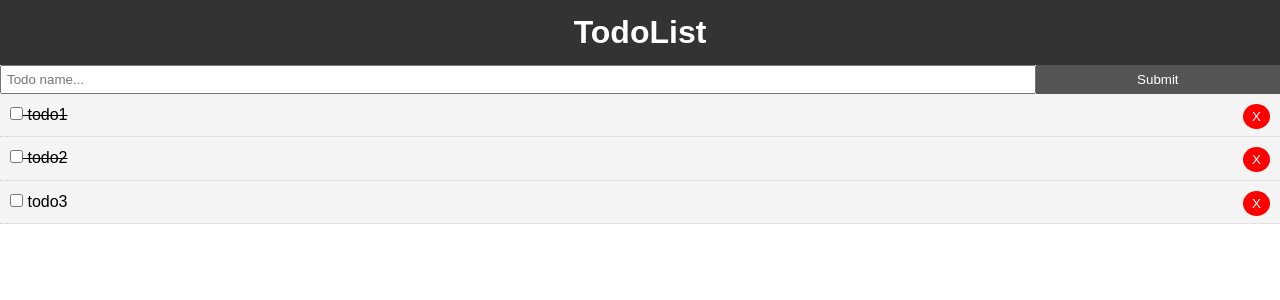
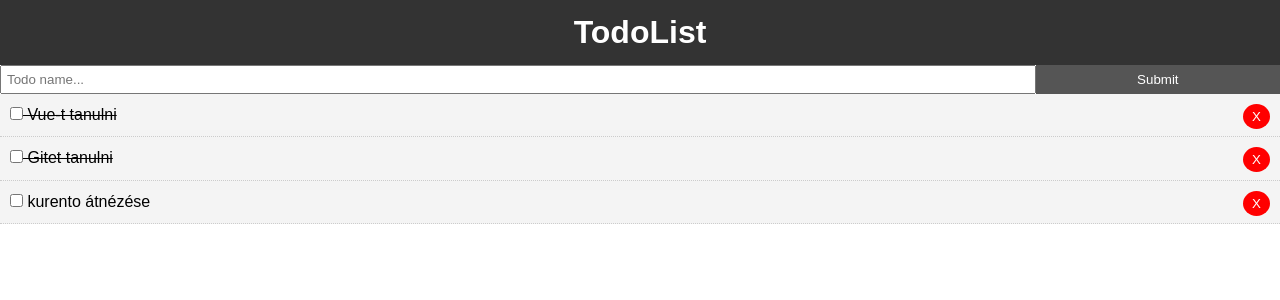
Before and after one commit to roliiii/vue-learning, a Vue app: page / in a window 1280 px wide. Shown: the top 300 px of the page. Built offline with nearby package versions, Linux system fonts and the light colour scheme.

Commit message:
axios example

```diff
--- a/package.json
+++ b/package.json
@@ -8,6 +8,7 @@
     "lint": "vue-cli-service lint"
   },
   "dependencies": {
+    "axios": "^0.19.2",
     "core-js": "^3.6.4",
     "uuid": "^8.1.0",
     "vue": "^2.6.11"
--- a/src/App.vue
+++ b/src/App.vue
@@ -10,6 +10,7 @@
 import Todos from "./components/Todos.vue";
 import Header from "./components/layout/Header.vue";
 import AddTodo from "./components/AddTodo.vue";
+//import axios from "axios"
 
 export default {
   name: "App",
@@ -21,19 +22,31 @@ export default {
   data() {
     return {
       todos: [
-        { id: 1, title: "todo1", completed: true },
-        { id: 2, title: "todo2", completed: true },
-        { id: 3, title: "todo3", completed: false }
+         { id: 1, title: "Vue-t tanulni", completed: true },
+         { id: 2, title: "Gitet tanulni", completed: true },
+         { id: 3, title: "kurento átnézése", completed: false }
       ]
     };
   },
   methods: {
     deleteTodo(id) {
+      //axios.delete(`https://jsonplaceholder.typicode.com/todos/${id}`)
+      //.then(() => this.todos = this.todos.filter(x => x.id != id))
+      //.catch(err => console.log(err))
       this.todos = this.todos.filter(x => x.id != id);
     },
     addTodo(newTodo){
+      //const {title, completed} = newTodo
+      //axios.post('https://jsonplaceholder.typicode.com/todos', {title,completed})
+      //.then(res => this.todos = [...this.todos, res.data])
+      //.catch(err => console.log(err))
       this.todos = [...this.todos, newTodo]
     }
+  },
+  created(){
+    //axios.get('https://jsonplaceholder.typicode.com/todos?_limit=5')
+    //.then(res=> this.todos = res.data)
+    //.catch(err => console.log(err))
   }
 };
 </script>
```
Also changed, not shown: 1 other file (tests, documents, lock files or other folders).
